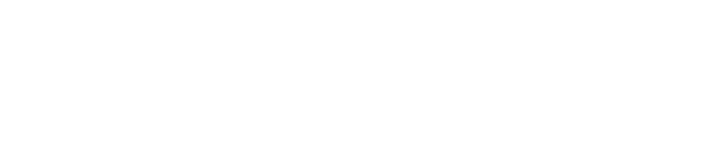
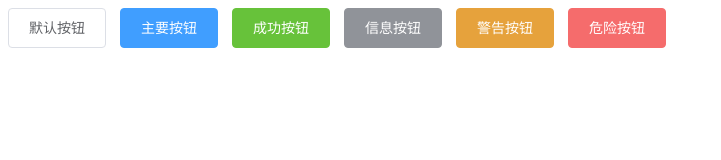
Before and after one commit to tws-fe/sysag, a website: page src/pages/leader/myFollow.html in a window 1280 px wide. Shown: the whole page, without its empty margins (0-721 px from the left). Drawn offline with Linux system fonts and the light colour scheme.

Commit message:
update myFollow.html

```diff
--- a/src/pages/leader/myFollow.html
+++ b/src/pages/leader/myFollow.html
@@ -5,8 +5,25 @@
   <meta name="viewport" content="width=device-width, initial-scale=1.0">
   <meta http-equiv="X-UA-Compatible" content="ie=edge">
   <title>我的关注</title>
+  <link rel="stylesheet" href="../../css/element-ui.index.css">
 </head>
 <body>
-
+  <div id="app">
+    <el-row>
+      <el-button>默认按钮</el-button>
+      <el-button type="primary">主要按钮</el-button>
+      <el-button type="success">成功按钮</el-button>
+      <el-button type="info">信息按钮</el-button>
+      <el-button type="warning">警告按钮</el-button>
+      <el-button type="danger">危险按钮</el-button>
+    </el-row>
+  </div>
 </body>
+<script src="../../js/vue.js"></script>
+<script src="../../js/element-ui.index.js"></script>
+<script>
+  new Vue({
+    el:'#app'
+  })
+</script>
 </html>
```
